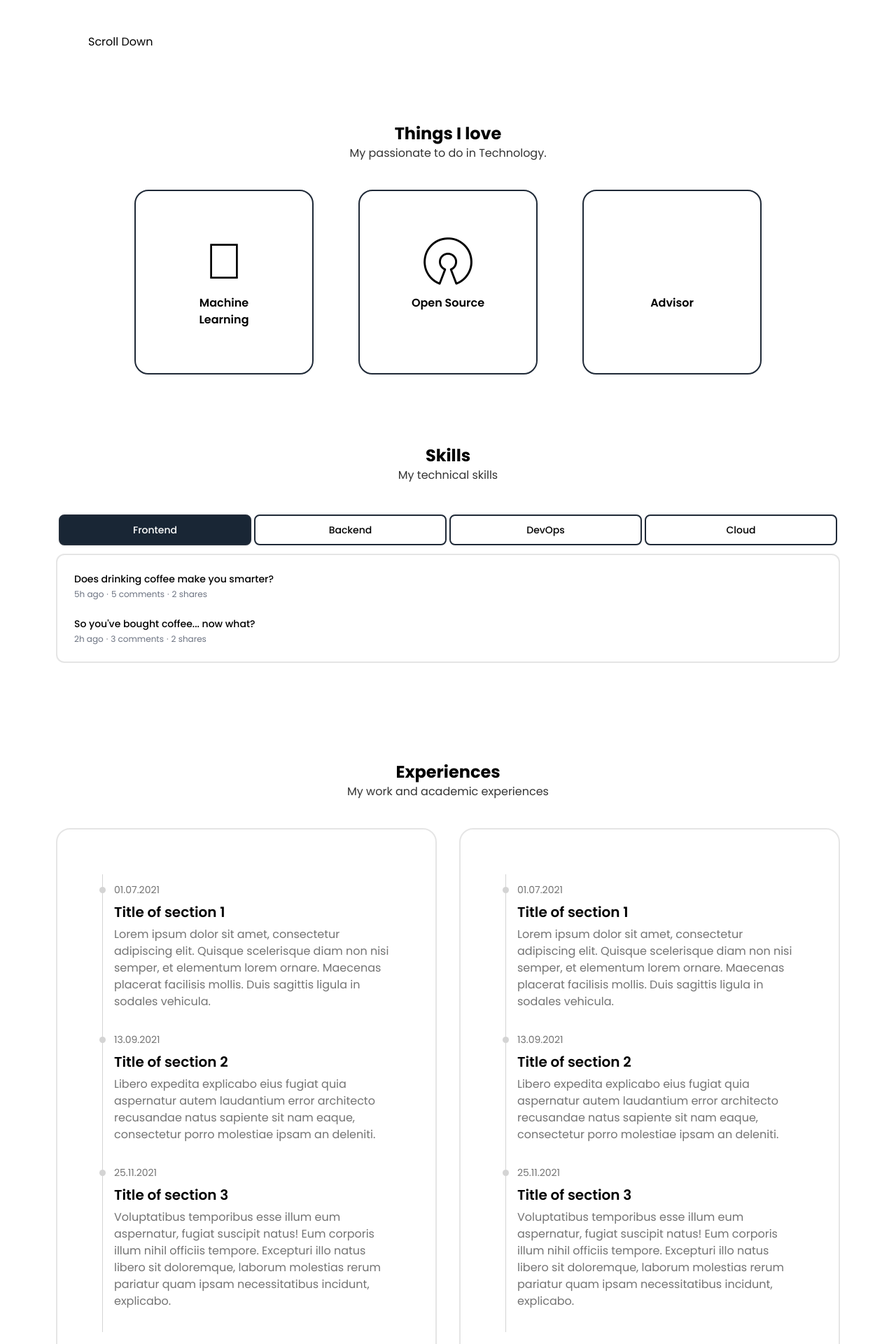
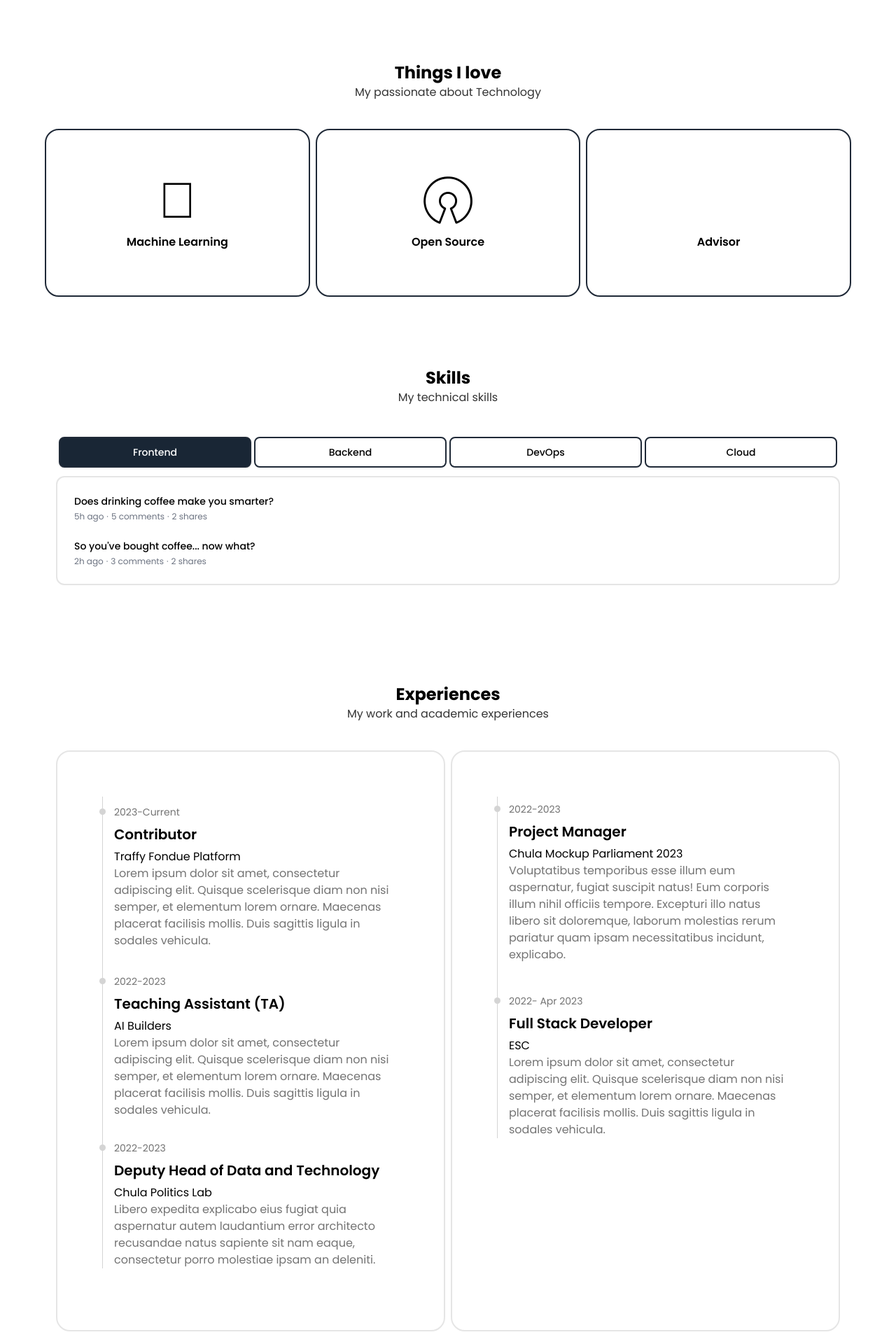
Before and after one commit to copninixh/copninixh, a Next.js app: page / in a window 1280 px wide. Shown: the part 600-2520 px from the top of the page at 70% size. Built offline with nearby package versions, Linux system fonts and the light colour scheme.

Commit message:
added reponsive to site

```diff
--- a/src/app/component/Experience.tsx
+++ b/src/app/component/Experience.tsx
@@ -11,19 +11,39 @@ const Experience = () => {
                 <p className='text-center text-gray-custom'>My work and academic experiences</p>
 
 
-                <div className="flex flex-row gap-8 justify-center mt-10">
-                    <div className="w-1/2 rounded-[20px] border-2 border-black border-opacity-10 px-16 pt-16 pb-16">
+                <div className="grid grid-cols-1 lg:grid-cols-2 gap-2 justify-center mt-10">
+                    <div className="w-full rounded-[20px] border-2 border-black border-opacity-10 px-16 pt-16 pb-16">
                         <ol className="border-l border-neutral-300 dark:border-neutral-500">
                           {/*First item*/}
                           <li>
                             <div className="flex-start flex items-center pt-3">
                               <div className="-ml-[5px] mr-3 h-[9px] w-[9px] rounded-full bg-neutral-300 dark:bg-neutral-500" />
                               <p className="text-sm text-neutral-500 dark:text-neutral-300">
-                                01.07.2021
+                                2023-Current
                               </p>
                             </div>
                             <div className="mb-6 ml-4 mt-2">
-                              <h4 className="mb-1.5 text-xl font-semibold">Title of section 1</h4>
+                              <h4 className="mb-1.5 text-xl font-semibold">Contributor</h4>
+                              <h5>Traffy Fondue Platform </h5>
+                              <p className="mb-3 text-neutral-500 dark:text-neutral-300">
+                                Lorem ipsum dolor sit amet, consectetur adipiscing elit. Quisque
+                                scelerisque diam non nisi semper, et elementum lorem ornare.
+                                Maecenas placerat facilisis mollis. Duis sagittis ligula in
+                                sodales vehicula.
+                              </p>
+                            </div>
+                          </li>
+                          {/*First item*/}
+                          <li>
+                            <div className="flex-start flex items-center pt-3">
+                              <div className="-ml-[5px] mr-3 h-[9px] w-[9px] rounded-full bg-neutral-300 dark:bg-neutral-500" />
+                              <p className="text-sm text-neutral-500 dark:text-neutral-300">
+                                2022-2023
+                              </p>
+                            </div>
+                            <div className="mb-6 ml-4 mt-2">
+                              <h4 className="mb-1.5 text-xl font-semibold">Teaching Assistant (TA)</h4>
+                              <h5>AI Builders</h5>
                               <p className="mb-3 text-neutral-500 dark:text-neutral-300">
                                 Lorem ipsum dolor sit amet, consectetur adipiscing elit. Quisque
                                 scelerisque diam non nisi semper, et elementum lorem ornare.
@@ -37,11 +57,12 @@ const Experience = () => {
                             <div className="flex-start flex items-center pt-2">
                               <div className="-ml-[5px] mr-3 h-[9px] w-[9px] rounded-full bg-neutral-300 dark:bg-neutral-500" />
                               <p className="text-sm text-neutral-500 dark:text-neutral-300">
-                                13.09.2021
+                                2022-2023
                               </p>
                             </div>
                             <div className="mb-6 ml-4 mt-2">
-                              <h4 className="mb-1.5 text-xl font-semibold">Title of section 2</h4>
+                              <h4 className="mb-1.5 text-xl font-semibold">Deputy Head of Data and Technology</h4>
+                              <h5>Chula Politics Lab</h5>
                               <p className="mb-3 text-neutral-500 dark:text-neutral-300">
                                 Libero expedita explicabo eius fugiat quia aspernatur autem
                                 laudantium error architecto recusandae natus sapiente sit nam
@@ -49,16 +70,24 @@ const Experience = () => {
                               </p>
                             </div>
                           </li>
-                          {/*Third item*/}
+
+                        </ol>
+
+                    </div>
+
+                    <div className="w-full rounded-[20px] border-2 border-black border-opacity-10 px-16 pt-16 pb-16">
+                        <ol className="border-l border-neutral-300 dark:border-neutral-500">
+                                                    {/*Third item*/}
                           <li>
                             <div className="flex-start flex items-center pt-2">
                               <div className="-ml-[5px] mr-3 h-[9px] w-[9px] rounded-full bg-neutral-300 dark:bg-neutral-500" />
                               <p className="text-sm text-neutral-500 dark:text-neutral-300">
-                                25.11.2021
+                                2022-2023
                               </p>
                             </div>
                             <div className="ml-4 mt-2 pb-5">
-                              <h4 className="mb-1.5 text-xl font-semibold">Title of section 3</h4>
+                              <h4 className="mb-1.5 text-xl font-semibold">Project Manager</h4>
+                              <h5>Chula Mockup Parliament 2023</h5>
                               <p className="mb-3 text-neutral-500 dark:text-neutral-300">
                                 Voluptatibus temporibus esse illum eum aspernatur, fugiat suscipit
                                 natus! Eum corporis illum nihil officiis tempore. Excepturi illo
@@ -67,22 +96,17 @@ const Experience = () => {
                               </p>
                             </div>
                           </li>
-                        </ol>
-
-                    </div>
-
-                    <div className="w-1/2 rounded-[20px] border-2 border-black border-opacity-10 px-16 pt-16 pb-16">
-                        <ol className="border-l border-neutral-300 dark:border-neutral-500">
                           {/*First item*/}
                           <li>
                             <div className="flex-start flex items-center pt-3">
                               <div className="-ml-[5px] mr-3 h-[9px] w-[9px] rounded-full bg-neutral-300 dark:bg-neutral-500" />
                               <p className="text-sm text-neutral-500 dark:text-neutral-300">
-                                01.07.2021
+                                2022- Apr 2023
                               </p>
                             </div>
                             <div className="mb-6 ml-4 mt-2">
-                              <h4 className="mb-1.5 text-xl font-semibold">Title of section 1</h4>
+                              <h4 className="mb-1.5 text-xl font-semibold">Full Stack Developer</h4>
+                              <h5>ESC</h5>
                               <p className="mb-3 text-neutral-500 dark:text-neutral-300">
                                 Lorem ipsum dolor sit amet, consectetur adipiscing elit. Quisque
                                 scelerisque diam non nisi semper, et elementum lorem ornare.
@@ -91,41 +115,7 @@ const Experience = () => {
                               </p>
                             </div>
                           </li>
-                          {/*Second item*/}
-                          <li>
-                            <div className="flex-start flex items-center pt-2">
-                              <div className="-ml-[5px] mr-3 h-[9px] w-[9px] rounded-full bg-neutral-300 dark:bg-neutral-500" />
-                              <p className="text-sm text-neutral-500 dark:text-neutral-300">
-                                13.09.2021
-                              </p>
-                            </div>
-                            <div className="mb-6 ml-4 mt-2">
-                              <h4 className="mb-1.5 text-xl font-semibold">Title of section 2</h4>
-                              <p className="mb-3 text-neutral-500 dark:text-neutral-300">
-                                Libero expedita explicabo eius fugiat quia aspernatur autem
-                                laudantium error architecto recusandae natus sapiente sit nam
-                                eaque, consectetur porro molestiae ipsam an deleniti.
-                              </p>
-                            </div>
-                          </li>
-                          {/*Third item*/}
-                          <li>
-                            <div className="flex-start flex items-center pt-2">
-                              <div className="-ml-[5px] mr-3 h-[9px] w-[9px] rounded-full bg-neutral-300 dark:bg-neutral-500" />
-                              <p className="text-sm text-neutral-500 dark:text-neutral-300">
-                                25.11.2021
-                              </p>
-                            </div>
-                            <div className="ml-4 mt-2 pb-5">
-                              <h4 className="mb-1.5 text-xl font-semibold">Title of section 3</h4>
-                              <p className="mb-3 text-neutral-500 dark:text-neutral-300">
-                                Voluptatibus temporibus esse illum eum aspernatur, fugiat suscipit
-                                natus! Eum corporis illum nihil officiis tempore. Excepturi illo
-                                natus libero sit doloremque, laborum molestias rerum pariatur quam
-                                ipsam necessitatibus incidunt, explicabo.
-                              </p>
-                            </div>
-                          </li>
+
                         </ol>
 
                     </div>
--- a/src/app/component/navbar.tsx
+++ b/src/app/component/navbar.tsx
@@ -5,7 +5,7 @@ import CopninichLogoDark from '/public/copninich_dark.png'
 
 const Navbar = () => {
   return (
-    <nav className="bg-white p-4 fixed top-0 w-full">
+    <nav className="bg-white p-4 fixed top-0 w-full z-[100]">
       <div className="container mx-auto flex justify-between items-center">
         <div className='flex flex-col'>
           <div className='flex items-center gap-2 '>
--- a/src/app/component/recommendation.tsx
+++ b/src/app/component/recommendation.tsx
@@ -10,13 +10,13 @@ const Recommendation = () => {
                 <p className='text-center text-gray-custom'>My work and academic experiences</p>
 
 
-                <div className="flex flex-row gap-8 justify-center mt-10">
-                    <div className="w-1/2 rounded-[20px] border-2 shadow px-16 pt-16 pb-16 text-center">
+                <div className="grid grid-cols-1 lg:grid-cols-2 gap-8 justify-center mt-10">
+                    <div className="w-full rounded-[20px] border-2 shadow px-16 pt-16 pb-16 text-center">
                         <i className="fal fa-microchip text-7xl"></i>
                         <p className='text-center mt-3 font-semibold'>Machine Learning</p>
                     </div>
 
-                    <div className="w-1/2 rounded-[20px] border-2 shadow px-16 pt-16 pb-16 text-center">
+                    <div className="w-full rounded-[20px] border-2 shadow px-16 pt-16 pb-16 text-center">
                         <i className="fal fa-microchip text-7xl"></i>
                         <p className='text-center mt-3 font-semibold'>Machine Learning</p>
                     </div>
--- a/src/app/component/skill.tsx
+++ b/src/app/component/skill.tsx
@@ -85,7 +85,7 @@ export default function Skills() {
           <p className='text-center text-gray-custom'>My technical skills</p>
         <div className="w-full px-2 py-10 sm:px-0">
           <Tab.Group>
-            <Tab.List className="flex space-x-1 rounded-xl  p-1">
+            <Tab.List className="flex space-x-1 rounded-xl p-1">
               {Object.keys(categories).map((category) => (
                 <Tab
                   key={category}
--- a/src/app/component/sop.tsx
+++ b/src/app/component/sop.tsx
@@ -12,7 +12,7 @@ const MySOP= () => {
         <>
             <div className='columns-1 justify-center mt-[100px] mb-[100px]'>
                 <h4 className="text-center font-bold text-2xl">Statement of Purpose</h4>
-                <p className='text-center text-gray-custom'>My passionate and intention.</p>
+                <p className='text-center text-gray-custom'>It stands the test of time, it’s never weak, never brief</p>
                 <div className="flex justify-center mt-4">
                     <Button variant="filled" className='button-color button-text'><i className="fal fa-file-alt"></i>&nbsp; My SOP</Button>
                 </div>
--- a/src/app/component/things.tsx
+++ b/src/app/component/things.tsx
@@ -5,24 +5,25 @@ import Image from "next/image";
 const ThingsILove = () =>{
     return(
         <>
+            <div className="container mx-auto px-16">
                 <div className='columns-1 justify-center mt-[100px]'>
                     <h4 className="text-center font-bold text-2xl">Things I love</h4>
-                <p className='text-center text-gray-custom'>My passionate to do in Technology.</p>
+                    <p className='text-center text-gray-custom'>My passionate about Technology</p>
 
 
-                <div className="flex flex-row gap-16 justify-center mt-10">
-                    <div className="w-1/5 rounded-[20px] border-2 border-gray-800 px-16 pt-16 pb-16 text-center">
-                        <i className="fal fa-microchip text-7xl"></i>
+                    <div className="grid grid-cols-1 lg:grid-cols-3 gap-2 justify-center mt-10">
+                        <div className="w-full rounded-[20px] border-2 border-gray-800 lg:px-16 pt-16 pb-16 text-center">
+                            <i className="fal fa-microchip text-3xl sm:text-5xl lg:text-7xl"></i>
                             <p className='text-center mt-3 font-semibold'>Machine Learning</p>
                         </div>
 
-                    <div className="w-1/5 rounded-[20px] border-2 border-gray-800 px-16 pt-16 pb-16 text-center">
-                        <i className="fab fa-osi text-7xl font-bold"></i>
+                        <div className="w-full rounded-[20px] border-2 border-gray-800 lg:px-16 pt-16 pb-16 text-center">
+                            <i className="fab fa-osi font-bold text-3xl sm:text-5xl lg:text-7xl"></i>
                             <p className='text-center mt-3 font-semibold'>Open Source</p>
                         </div>
 
-                    <div className="w-1/5 rounded-[20px] border-2 border-gray-800 px-16 pt-16 pb-16 text-center">
-                        <i className="far fa-chalkboard text-7xl"></i>
+                        <div className="w-full rounded-[20px] border-2 border-gray-800 lg:px-16 pt-16 pb-16 text-center">
+                            <i className="far fa-chalkboard text-3xl sm:text-5xl lg:text-7xl"></i>
                             <p className='text-center mt-3 font-semibold'>Advisor</p>
                         </div>
 
@@ -31,6 +32,7 @@ const ThingsILove = () =>{
 
 
                 </div>
+            </div>
 
         </>
     );
--- a/src/app/globals.css
+++ b/src/app/globals.css
@@ -59,5 +59,5 @@ body {
   background-color: #D9D9D9;
 }
 .mt-top{
-  margin-top: -50px;
+  margin-top: -5px;
 }
```
Also changed, not shown: src/app/component/banner.tsx (+111 -2 lines), src/app/component/project.tsx (+75 -32 lines), public/profile.png, public/thnd.png (added). Lines whose indentation alone changed are shown as unchanged.
